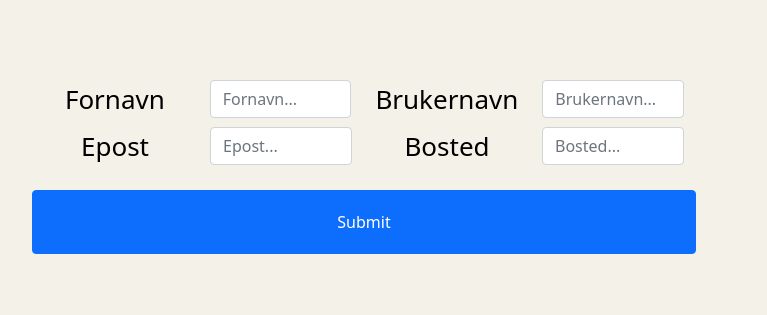
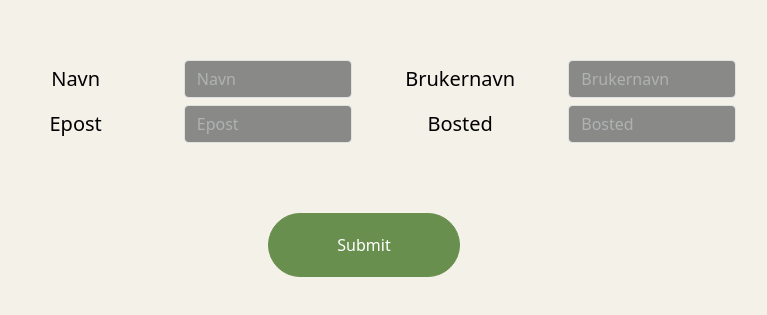
Before and after one commit to elibir/tdt4140-hiking-app, a React (Create React App) app in the folder frontend/: page / in a window 1280 px wide. Shown: the part 233-548 px from the top of the page, without its empty margins (276-1043 px from the left). Built offline with nearby package versions, Linux system fonts and the light colour scheme.

Commit message:
#16 Components styling

```diff
--- a/frontend/src/components/arrangement/UserRegistrationContainer.css
+++ b/frontend/src/components/arrangement/UserRegistrationContainer.css
@@ -1,17 +1,18 @@
-.UserRegistrationContainer{
-    position: absolute;
-    width: 40rem;
-  }
-  .UserRegistration_SubmitButton{
 
-    width: 10vw;
-    position: center;
-    width: 15vw;
-    margin: 0 auto;
-    margin-top: 20px;
-    margin-top: 50px;
-    height: 5vw;;
-    border-radius: 40px;
-    background-color: #688f4e  ;
+  button.UserRegistration_SubmitButton{
+
+    width: 10vw ;
+    position: center ;
+    width: 15vw ;
+    margin: 0 auto ;
+    margin-top: 20px ;
+    margin-top: 50px ;
+    height: 5vw ;
+    border-radius: 40px ;
+    background-color: #688f4e ;
     border-color: #688f4e ;
   }
+
+  .text{
+    font-size: 20px;
+  }
--- a/frontend/src/components/arrangement/UserRegistrationContainer.tsx
+++ b/frontend/src/components/arrangement/UserRegistrationContainer.tsx
@@ -14,30 +14,30 @@ export const UserRegistrationContainer : FunctionComponent<IProps> = ({
     <Form.Group className="mb-3" controlId="formBasicEmail">
     <Row>
         <Col>
-        <Form.Label>Fornavn</Form.Label>
+        <Form.Label className="text">Navn</Form.Label>
         </Col>
         <Col>
-        <Form.Control type="string" placeholder="Fornavn..."/>
+        <Form.Control type="string" placeholder="Navn" className="placeholder"/>
         </Col>
         <Col>
-        <Form.Label>Brukernavn</Form.Label>
+        <Form.Label className="text">Brukernavn</Form.Label>
         </Col>
         <Col>
-        <Form.Control type="string" placeholder="Brukernavn..."/>
+        <Form.Control type="string" placeholder="Brukernavn " className="placeholder"/>
         </Col>
     </Row>
     <Row>
         <Col>
-        <Form.Label>Epost</Form.Label>
+        <Form.Label className="text">Epost</Form.Label>
         </Col>
         <Col>
-        <Form.Control type="string" placeholder="Epost..."/>
+        <Form.Control type="string" placeholder="Epost" className="placeholder"/>
         </Col>
         <Col>
-        <Form.Label>Bosted</Form.Label>
+        <Form.Label className="text">Bosted</Form.Label>
         </Col>
         <Col>
-        <Form.Control type="string" placeholder="Bosted..."/>
+        <Form.Control type="string" placeholder="Bosted" className="placeholder"/>
         </Col>
     </Row>
 
```
